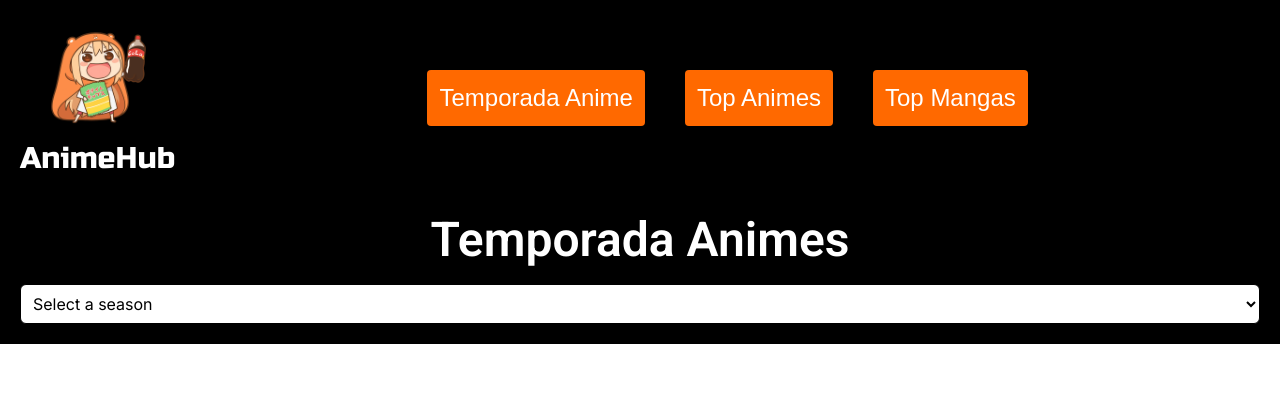
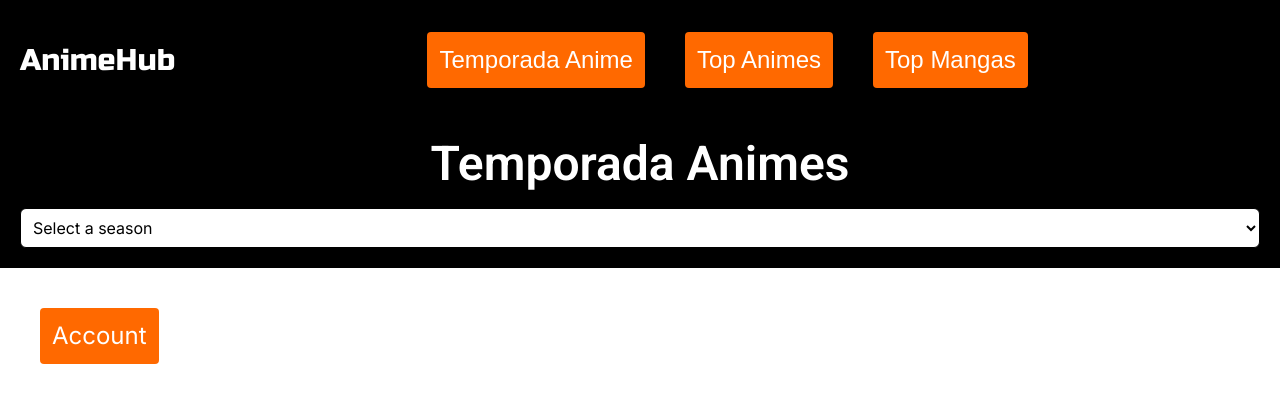
Before and after one commit to isaiascabreraa/Anime_Hub, a Next.js app: page /anime/seasonal in a window 1280 px wide. Shown: the top 402 px of the page. Built offline with nearby package versions, Linux system fonts and the light colour scheme; a web font is replaced by a local one.

Commit message:
Delete logo

```diff
--- a/src/app/layout.tsx
+++ b/src/app/layout.tsx
@@ -24,12 +24,12 @@ export default function RootLayout({ children }: { children: React.ReactNode }){
     <html lang="en">
     <body className={`${InterFont.className} antiliased`}>
 
-      <header className='p-5 flex flex-col md:flex-row gap-5 bg-black'>
-        <div>
+      <header className='p-5 flex flex-col md:flex-row h-30 gap-5 bg-black'>
+        <div className='flex items-center'>
           <Link href={'/'} className='flex flex-col items-center text-xl text-black'>
-            <picture>
+            {/* <picture>
               <Image src={logo_path} alt='Logo AnimeHub' width={120} height={120}/>
-            </picture>
+            </picture> */}
 
             <p className={`text-3xl text-white ${Russo_OneFont.className} antiliased`}>AnimeHub</p>
           </Link>
@@ -54,8 +54,15 @@ export default function RootLayout({ children }: { children: React.ReactNode }){
 
       {children}
 
-      <footer>
-        <div  className='p-10 '></div>
+      <footer className='p-10'>
+        <nav className='flex'>
+           <Link href={'/Account'}>
+            <p className='p-3 rounded text-2xl text-white bg-orange-500'>Account</p>
+          </Link>
+        </nav>
+
+
+
       </footer>
 
     </body>
```
